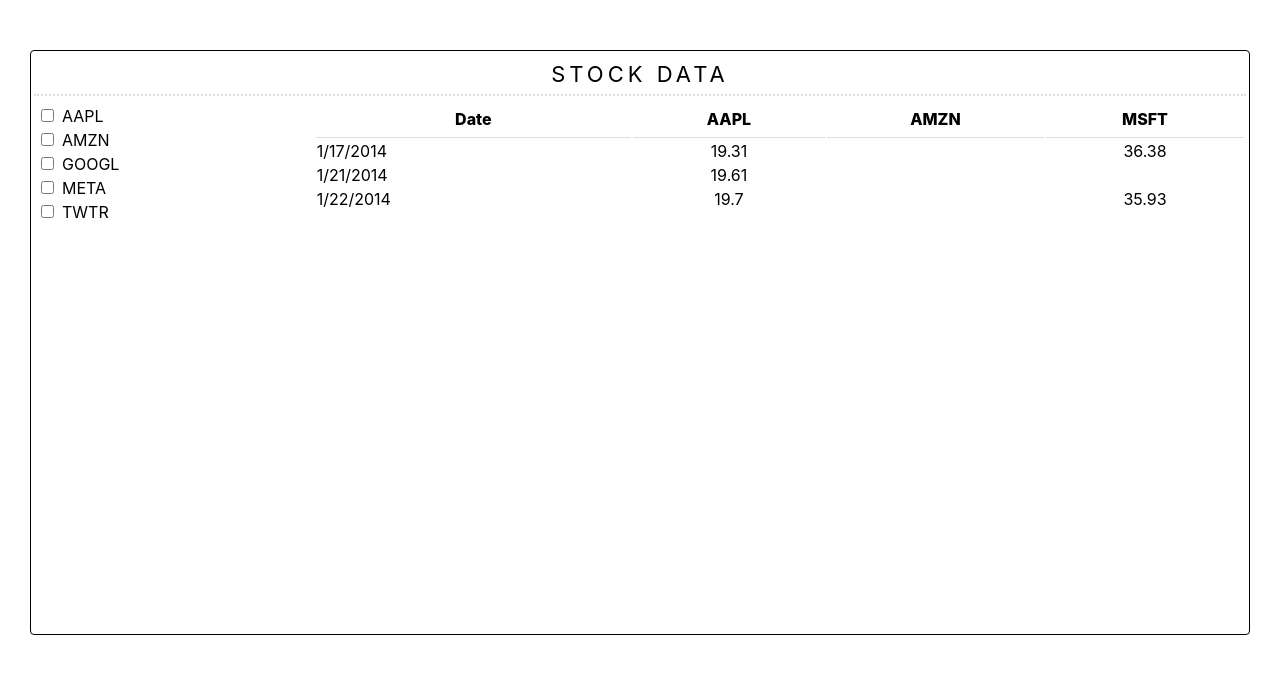
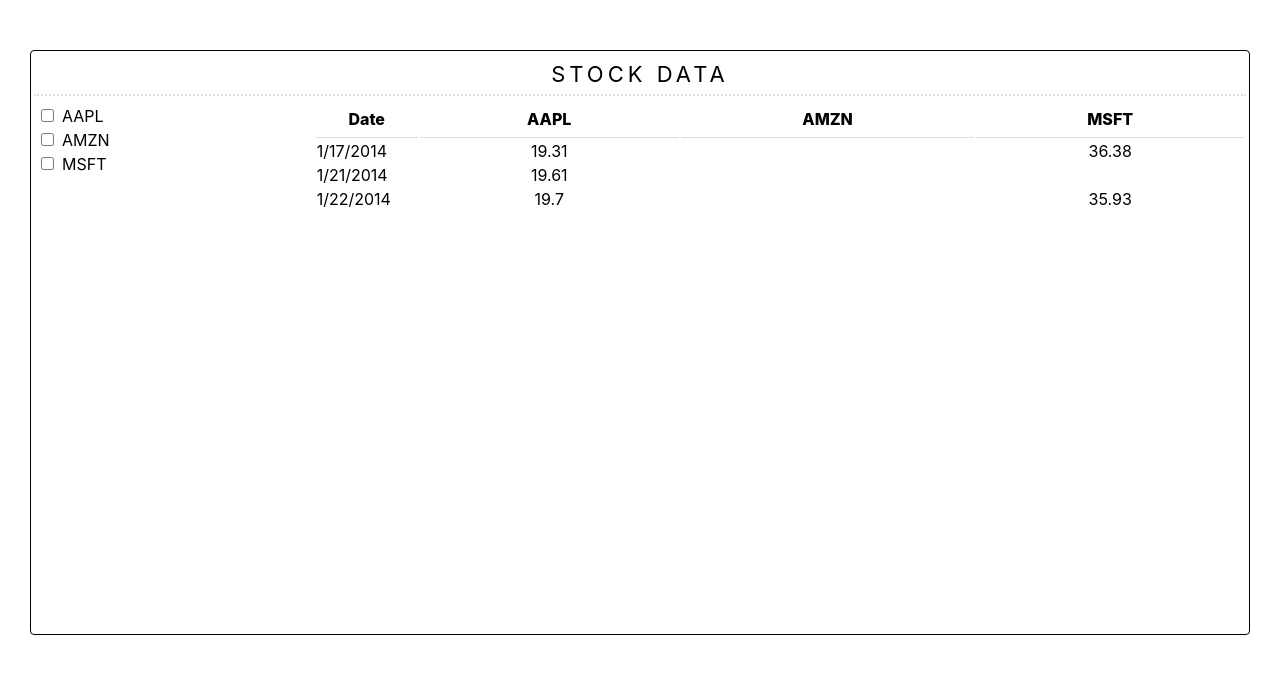
Before and after one commit to jamesroseman/stock-prices-react, a React (Create React App) app: page / in a window 1280 px wide. Shown: the top 674 px of the page. Built offline with nearby package versions, Linux system fonts and the light colour scheme.

Commit message:
Pushed props up to App level and styled the checklist and the data table with mouseover effects

```diff
--- a/src/App.tsx
+++ b/src/App.tsx
@@ -5,8 +5,16 @@
   return (
     <div className="App">
       <StockPriceExplorer
-        dates={[]}
-        prices={{}}
+        dates={[
+          "1/17/2014",
+          "1/21/2014",
+          "1/22/2014"
+        ]}
+        prices={{
+          'AAPL': [19.31, 19.61, 19.7],
+          'MSFT': [36.38, null, 35.93],
+          'AMZN': [null,  null, null],
+        }}
       />
     </div>
   );
--- a/src/components/StockPriceChecklistItemComponent.css
+++ b/src/components/StockPriceChecklistItemComponent.css
@@ -1,8 +1,15 @@
 .checklist-item-container {
   margin-bottom: 4px;
 
+  cursor: pointer;
+
   display: flex;
   flex-direction: row;
+}
+
+.checklist-item-container:hover {
+  font-weight: 600;
+  background-color: #eee;
 }
 
 .checklist-item-checkbox {
--- a/src/components/StockPriceChecklistItemComponent.tsx
+++ b/src/components/StockPriceChecklistItemComponent.tsx
@@ -13,9 +13,9 @@
   onClick,
 }: StockPriceChecklistItemProps) {
   return (
-    <div className="checklist-item-container">
+    <div className="checklist-item-container" onClick={onClick}>
       <div className="checklist-item-checkbox">
-        <input type="checkbox" checked={isChecked} onChange={onClick} />
+        <input type="checkbox" checked={isChecked} />
       </div>
       <div className={isChecked ? "checklist-item-ticker-ticked" : "checklist-item-ticker-unticked"}>
         {ticker}
--- a/src/components/StockPriceExplorerComponent.tsx
+++ b/src/components/StockPriceExplorerComponent.tsx
@@ -13,13 +13,15 @@
   dates,
   prices
 }: StockPriceExplorerProps) {
+  const tickers: string[] = Object.keys(prices);
+
   return (
     <div className="explorer-container">
       <div className="explorer-header">Stock Data</div>
       <div className="explorer-body">
         <div className="explorer-checklist">
           <StockPriceChecklist
-            tickers={['AAPL', 'META', 'GOOGL', 'AMZN', 'AMZN', 'AMZN', 'TWTR']}
+            tickers={tickers}
             onTickerSelection={console.log}
           />
         </div>
--- a/src/components/StockPriceTableComponent.css
+++ b/src/components/StockPriceTableComponent.css
@@ -5,6 +5,8 @@
 
 .table-container table {
   width: 100%;
+
+  cursor: pointer;
 }
 
 .table-container thead td {
@@ -15,6 +17,15 @@
   font-weight: 800;
 }
 
+.table-container tbody tr:hover {
+  background-color: #eee;
+  font-weight: 600;
+}
+
+.table-date-td {
+  width: 100px;
+}
+
 .table-price-td {
   text-align: center;
 }
--- a/src/components/StockPriceTableComponent.tsx
+++ b/src/components/StockPriceTableComponent.tsx
@@ -17,14 +17,14 @@
 
   // Create a row for the headers, determined from the dates and tickers.
   const staticHeaders = [
-    <td>Date</td>
+    <td key="stock-price-table-date-header">Date</td>
   ];
   const tickerHeaders = alphabetizedTickers.map((ticker: string) => {
     return (
-      <td>{ticker}</td>
+      <td key={`stock-price-table-header-${ticker}`}>{ticker}</td>
     );
   });
-  const headers = [...staticHeaders, ...tickerHeaders];
+  const headers = <tr>{[...staticHeaders, ...tickerHeaders]}</tr>;
 
   // Create rows for each date with price information for each ticker.
   const rows = dates.map((date: string, index: number) => {
@@ -32,7 +32,7 @@
     const priceCells = alphabetizedTickers.map((ticker: string) => {
       const datePrice: number | null = prices[ticker][index];
       return (
-        <td className="table-price-td">{datePrice}</td>
+        <td key={`stock-price-table-cell-${date}${ticker}`} className="table-price-td">{datePrice}</td>
       );
     });
 
```
